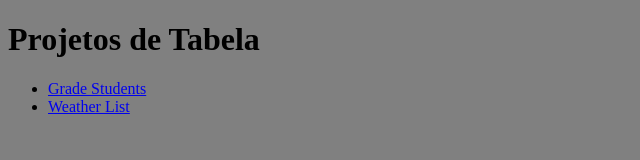
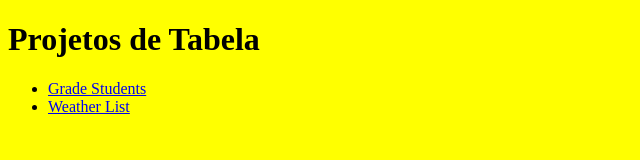
Before and after one commit to Igor-AI-Coder/LM-Listas, a plain HTML site: page index.html in a window 1280 px wide. Shown: the whole page, without its empty margins (0-640 px from the left). Drawn offline with Linux system fonts and the light colour scheme.

Commit message:
Update index.html

```diff
--- a/index.html
+++ b/index.html
@@ -6,7 +6,7 @@
     <title>Página Inicial</title>
     <style>
     *{
-    background-color: grey
+    background-color: yellow
     }
     </style>
 </head>
```
